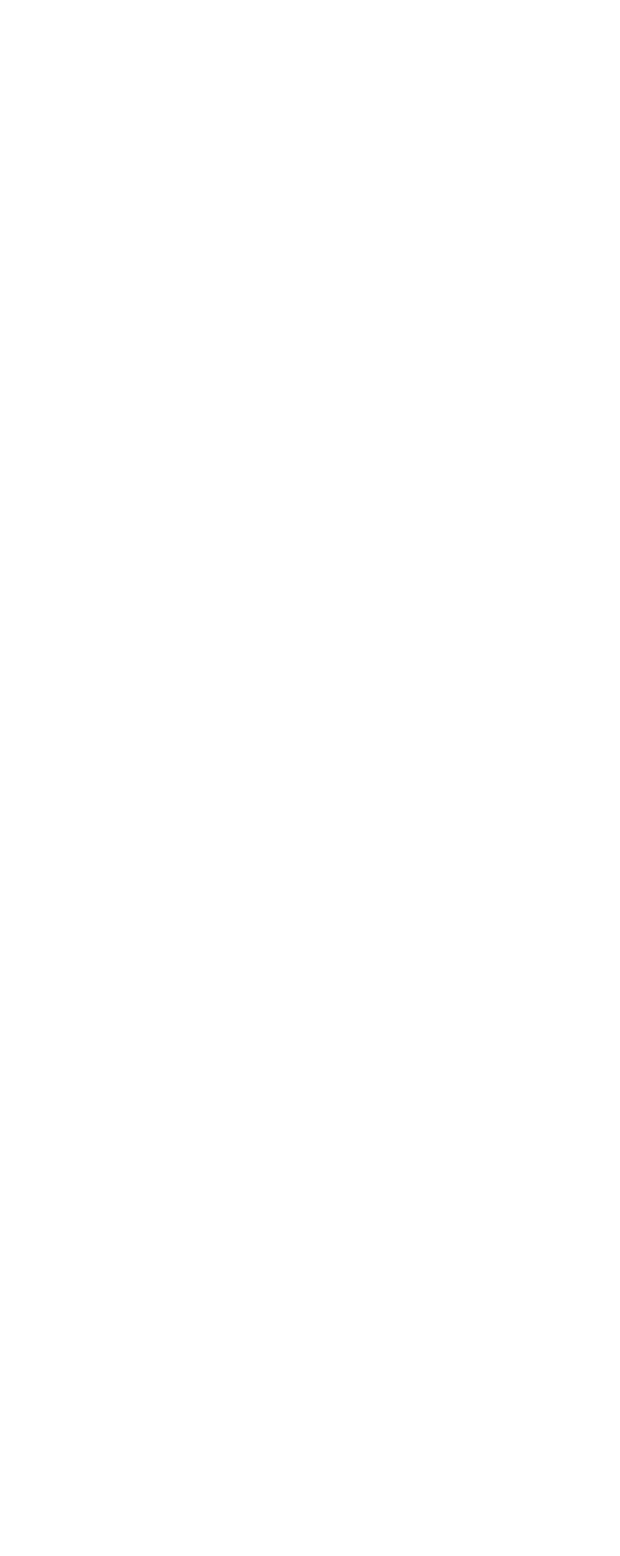
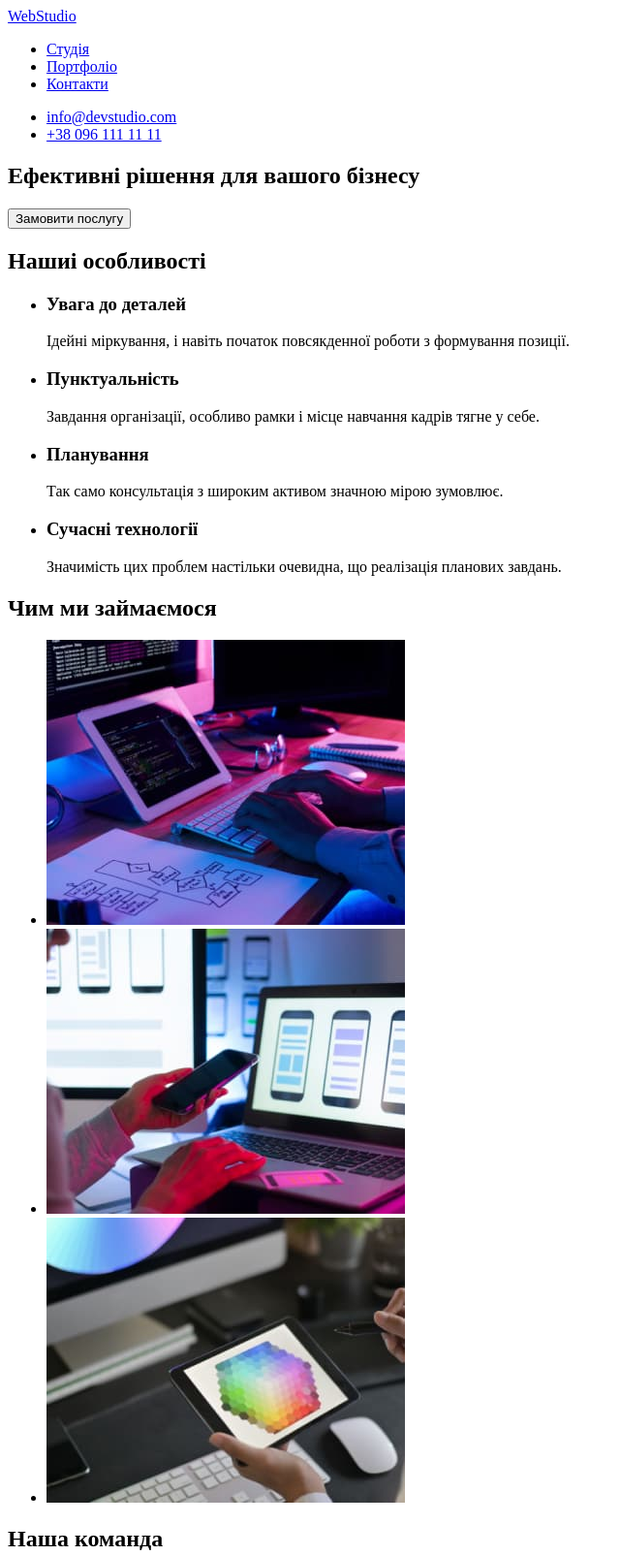
Before and after one commit to Karinkarllina/goit-markup-hw-01, a plain HTML site: page index.html in a window 1280 px wide. Shown: the top 1605 px of the page at 97% size, without its empty margins (0-640 px from the left). Before the commit the page ends 800 px from the top, so only its background shows below. Drawn offline with Linux system fonts and the light colour scheme.

Commit message:
ДЗ-1
HTML-розмітка головної сторінки.

```diff
--- a/index.html
+++ b/index.html
@@ -1,5 +1,5 @@
 <!DOCTYPE html>
-<html lang="en">
+<html lang="uk">
 <head>
     <meta charset="UTF-8">
     <meta http-equiv="X-UA-Compatible" content="IE=edge">
@@ -8,5 +8,112 @@
 </head>
 <body>
 
+    <header>
+        <nav>
+            <a href="#">WebStudio</a>
+            <ul>
+                <li>
+                    <a href="#">Студія</a>
+                </li>
+                <li>
+                    <a href="#">Портфоліо</a>
+                </li>
+                <li>
+                    <a href="#">Контакти</a>
+                </li>
+            </ul>
+        </nav>
+        <ul>
+            <li>
+                <a href="mailto:info@devstudio.com">info@devstudio.com</a>
+            </li>
+            <li>
+                <a href="tel:+380961111111">+38 096 111 11 11</a>
+            </li>
+        </ul>
+    </header>
+    <main>
+        <section>
+            <h1>Ефективні рішення для вашого бізнесу</h1>
+            <button type="button">Замовити послугу</button>
+        </section>
+        <section>
+            <h2>Нашиі особливості</h2>
+            <ul>
+                <li>
+                    <h3>Увага до деталей</h3>
+                    <p>Ідейні міркування, і навіть початок повсякденної роботи з формування позиції.</p>
+                </li>
+                <li>
+                    <h3>Пунктуальність</h3>
+                    <p>Завдання організації, особливо рамки і місце навчання кадрів тягне у себе.</p>
+                </li>
+                <li>
+                    <h3>Планування</h3>
+                    <p>Так само консультація з широким активом значною мірою зумовлює.</p>
+                </li>
+                <li>
+                    <h3>Сучасні технології</h3>
+                    <p>Значимість цих проблем настільки очевидна, що реалізація планових завдань.</p>
+                </li>
+            </ul>
+        </section>
+        <section>
+            <h2>Чим ми займаємося</h2>
+            <ul>
+                <li>
+                    <img src="./images/desktop.jpg" alt="Десктопні застосунки" width="370">
+                </li>
+                <li>
+                    <img src="./images/mobile.jpg" alt="Мобільні застосунки" width="370">
+                </li>
+                <li>
+                    <img src="./images/design.jpg" alt="Дизайнерські рішення" width="370">
+                </li>
+            </ul>
+        </section>
+        <section>
+            <h2>Наша команда</h2>
+            <ul>
+                <li>
+                    <img src="./images/igor.jpg" alt="Ігор Дем'яненко" width="270">
+                    <p>Ігор Дем'яненко</p>
+                    <p lang="en">Product Designer</p>
+                </li>
+                <li>
+                    <img src="./images/olga.jpg" alt="Ольга Рєпіна" width="270">
+                    <p>Ольга Рєпіна</p>
+                    <p lang="en">Frontend Developer</p>
+                </li>
+                <li>
+                    <img src="./images/mykola.jpg" alt="Микола Тарасов" width="270">
+                    <p>Микола Тарасов</p>
+                    <p lang="en">Marketing</p>
+                </li>
+                <li>
+                    <img src="./images/mikhailo.jpg" alt="Михайло Єрмаков" width="270">
+                    <p>Михайло Єрмаков</p>
+                    <p lang="en">UI Designer</p>
+                </li>
+            </ul>
+        </section>
+    </main>
+    <footer>
+        <a href="#">WebStudio</a>
+        <address>
+            <ul>
+                <li>
+                    <a href="https://goo.gl/maps/CPtrU1FHBa2aNyZL9" target="_blank" rel="noopener noreferrer">м. Київ, пр-т Лесі Українки, 26</a>
+                </li>
+                <li>
+                    <a href="mailto:info@example.com">info@example.com</a>
+                </li>
+                <li>
+                    <a href="tel:+380991111111">+38 099 111 11 11</a>
+                </li>
+            </ul>
+        </address>
+    </footer>
+
 </body>
 </html>
```
Also changed, not shown: .prettierrc.json (added), images/design.jpg (added), images/desktop.jpg (added), images/igor.jpg (added), images/mikhailo.jpg (added), images/mobile.jpg (added), images/mykola.jpg (added), images/olga.jpg (added).
